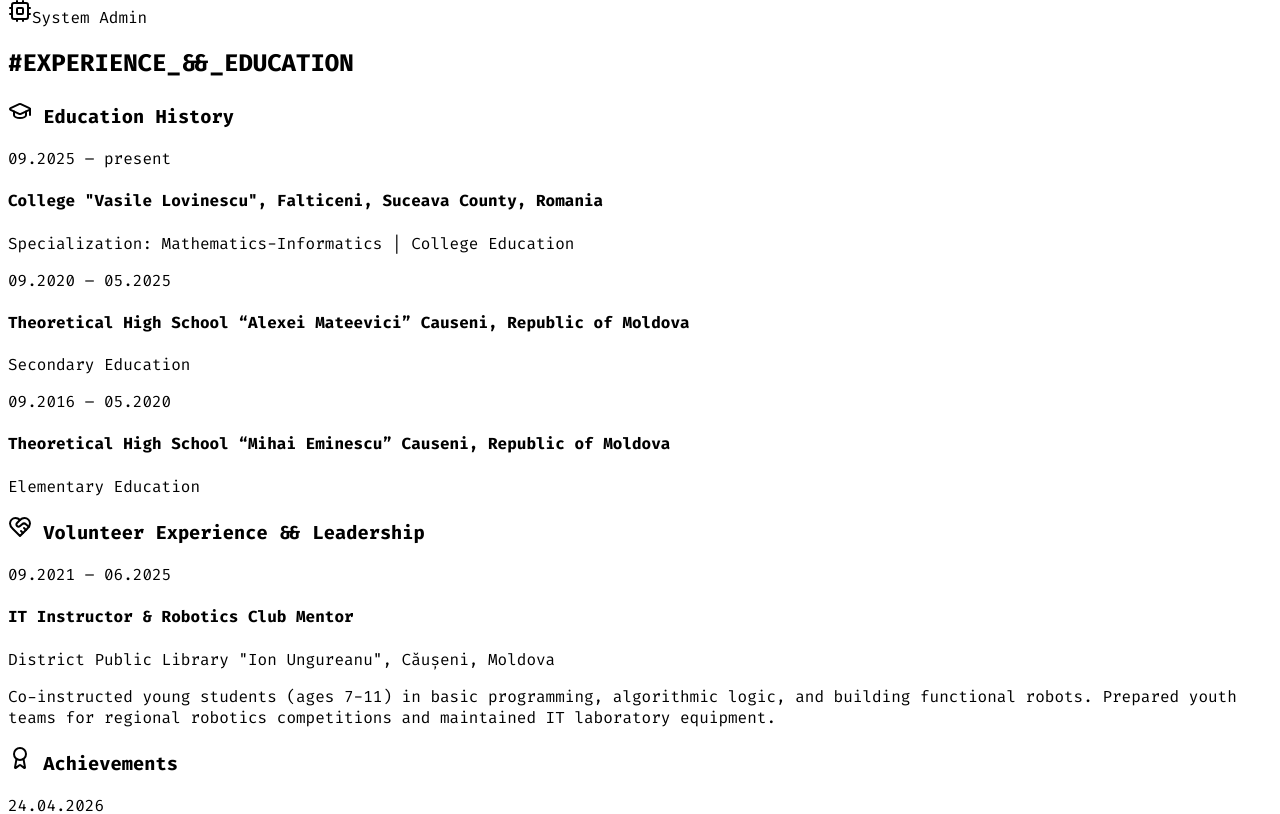
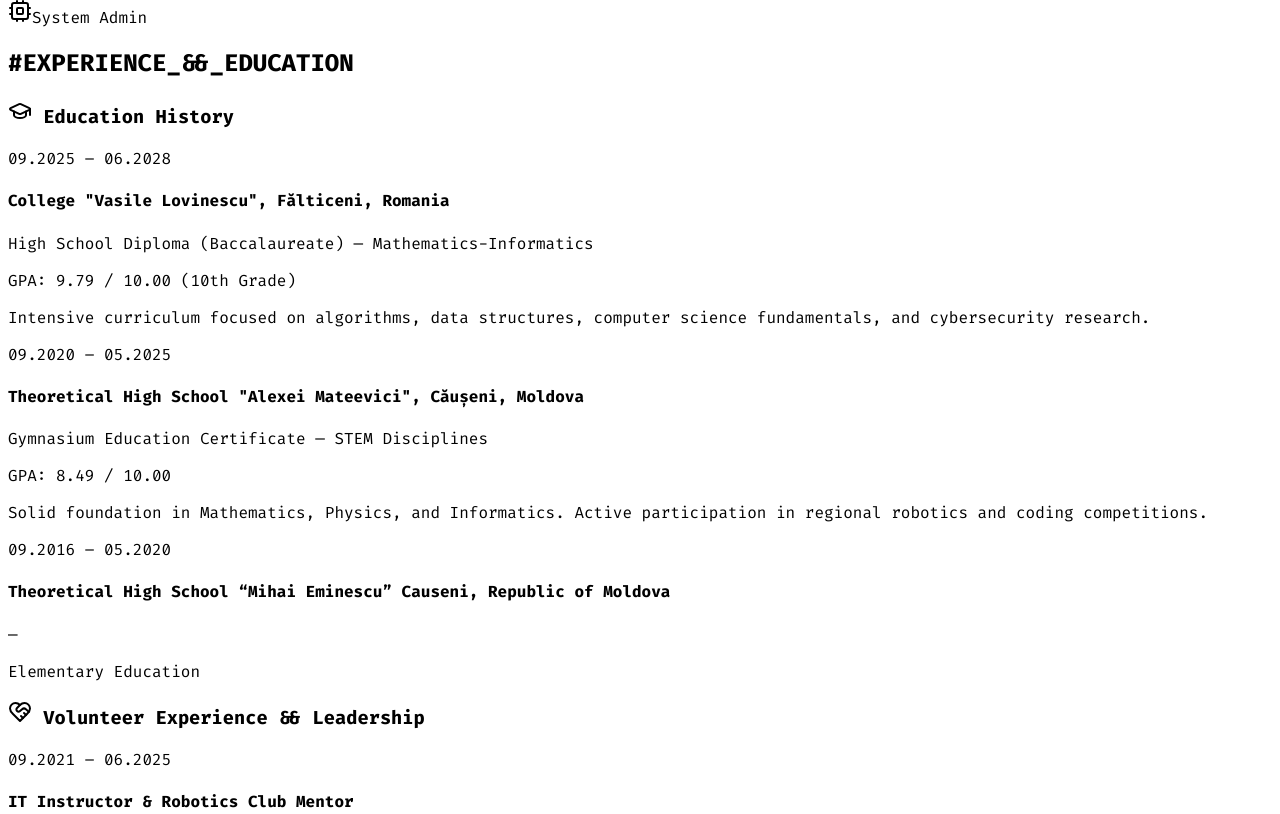
Before and after one commit to SerafimLupan/Serafim_Lupan-v2, a React (Vite) app in the folder client/: page / in a window 1280 px wide. Shown: the part 1409-2223 px from the top of the page. Built offline with nearby package versions, Linux system fonts and the light colour scheme; a web font is replaced by a local one.

Commit message:
backup 2026.09.16 09:13 PM

```diff
--- a/client/src/data.ts
+++ b/client/src/data.ts
@@ -44,14 +44,20 @@ P"Ybmmd"   \`Mbmmd' .JMML.   \`Moo9^Yo..JMML.  .JMML..JMML  JMML  JMML.    .JMMm
   experience: {
     education: [
       {
-        period: "09.2025 – present",
-        institution: 'College "Vasile Lovinescu", Falticeni, Suceava County, Romania',
-        details: "Specialization: Mathematics-Informatics | College Education"
+        period: "09.2025 – 06.2028",
+        degree: "High School Diploma (Baccalaureate)",
+        specialization: "Mathematics-Informatics",
+        institution: 'College "Vasile Lovinescu", Fălticeni, Romania',
+        gpa: "9.79 / 10.00 (10th Grade)",
+        details: "Intensive curriculum focused on algorithms, data structures, computer science fundamentals, and cybersecurity research."
       },
       {
         period: "09.2020 – 05.2025",
-        institution: "Theoretical High School “Alexei Mateevici” Causeni, Republic of Moldova",
-        details: "Secondary Education"
+        degree: "Gymnasium Education Certificate",
+        specialization: "STEM Disciplines",
+        institution: 'Theoretical High School "Alexei Mateevici", Căușeni, Moldova',
+        gpa: "8.49 / 10.00",
+        details: "Solid foundation in Mathematics, Physics, and Informatics. Active participation in regional robotics and coding competitions."
       },
       {
         period: "09.2016 – 05.2020",
--- a/client/src/pages/Home.tsx
+++ b/client/src/pages/Home.tsx
@@ -228,7 +228,13 @@ const onSubmit = async (data: z.infer<typeof insertContactMessageSchema>) => {
                       <span className="absolute -left-[39px] top-1 h-5 w-5 rounded-full bg-black border-2 border-primary" />
                       <span className="text-primary text-sm font-bold tracking-widest">{edu.period}</span>
                       <h4 className="text-xl text-white font-bold mt-1">{edu.institution}</h4>
-                      <p className="text-gray-400 mt-2">{edu.details}</p>
+                      <p className="text-primary/80 text-sm font-semibold">{edu.degree} — {edu.specialization}</p>
+                      {edu.gpa && (
+                        <span className="inline-block mt-2 text-xs font-mono text-primary bg-primary/10 border border-primary/30 px-2 py-0.5">
+                          GPA: {edu.gpa}
+                        </span>
+                      )}
+                      <p className="text-gray-400 mt-2 text-sm leading-relaxed">{edu.details}</p>
                     </motion.div>
                   ))}
                 </div>
```
